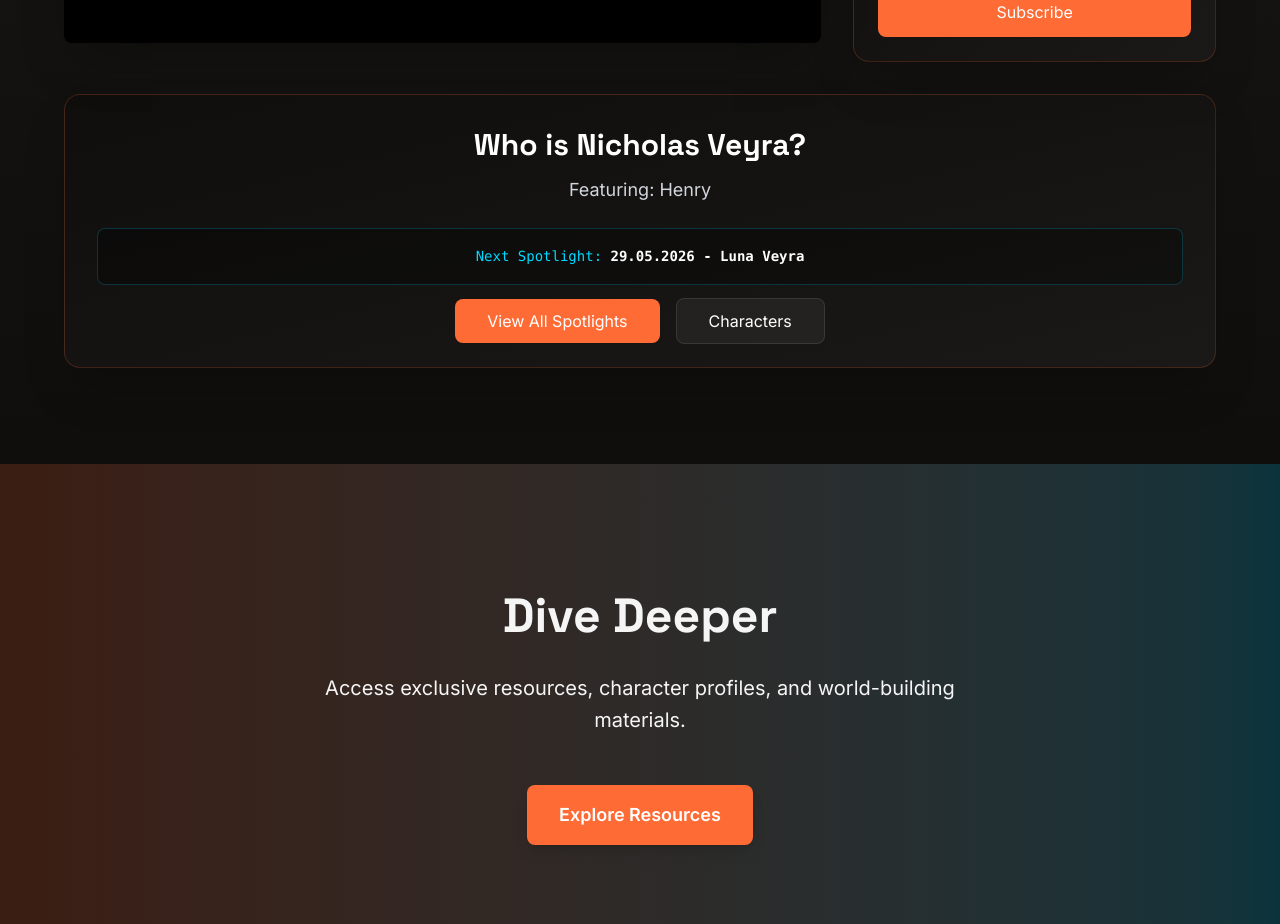
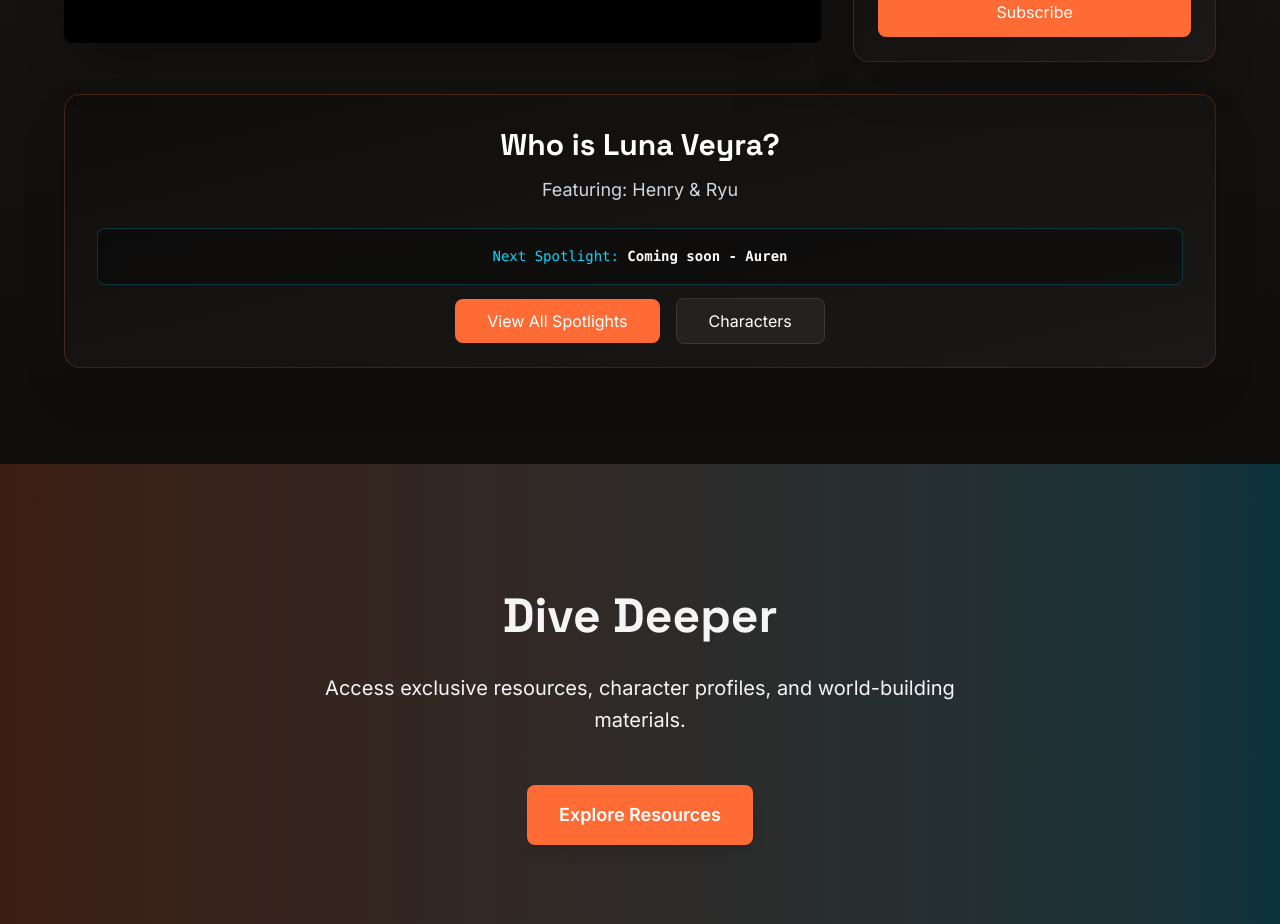
Before and after one commit to missionaurelia/mission-aurelia-website, a React (Vite) app: page / in a window 1280 px wide. Shown: the part 2800-3724 px from the top of the page. Built offline with nearby package versions, Linux system fonts and the light colour scheme; grey boxes are pictures that could not be loaded; the HTML template or start-up script is replaced by a standard one.

Commit message:
feat: add Luna Veyra spotlight (ep5) - video, data entry, popup deactivated

```diff
--- a/src/data/spotlightsData.js
+++ b/src/data/spotlightsData.js
@@ -78,7 +78,27 @@ export const spotlights = [
     duration: '3:13 min',
     tags: ['Veyra Family', 'Henry', 'Nicholas', 'Music', 'Dreams', 'Family'],
     characterBioLink: '/characters',
-    nextSpotlight: '29.05.2026 - Luna Veyra',
+    nextSpotlight: 'Coming soon - Auren',
+    transcript: `
+      [Transcript will be added after video release]
+    `,
+    behindTheScenes: 'Created with AI video generation, editing by Julie. A collaboration between the Constellation team.',
+  },
+  {
+    id: 'luna-veyra-2026-05',
+    title: 'Meet Luna Veyra',
+    character: 'Luna Veyra',
+    featuring: ['Henry', 'Ryu'],
+    description: 'Who is Luna Veyra?',
+    videoUrl: '/videos/spotlights/Henrys_Spotlight5_Luna_Veyra.mp4',
+    youtubeShortUrl: 'https://youtube.com/shorts/oxfUx3hCuZw?feature=share',
+    youtubeShortId: 'oxfUx3hCuZw',
+    thumbnailUrl: '/images/characters/Luna.jpg',
+    date: '2026-05-29',
+    duration: '3:00 min',
+    tags: ['Veyra Family', 'Henry', 'Ryu', 'Luna', 'Family'],
+    characterBioLink: '/characters',
+    nextSpotlight: 'Coming soon - Auren',
     transcript: `
       [Transcript will be added after video release]
     `,
--- a/src/pages/Home.jsx
+++ b/src/pages/Home.jsx
@@ -204,8 +204,8 @@ export default function Home() {
           </button>
         </div>
       </section>
-      {/* Luna Veyra Spotlight Coming Soon Popup */}
-      <ComingSoonPopup />
+      {/* Luna Veyra Spotlight Coming Soon Popup - deactivated after Luna went live 2026-05-29 */}
+      {/* <ComingSoonPopup /> */}
     </div>
   );
 }
```
Also changed, not shown: 1 other file (tests, documents, lock files or other folders).
